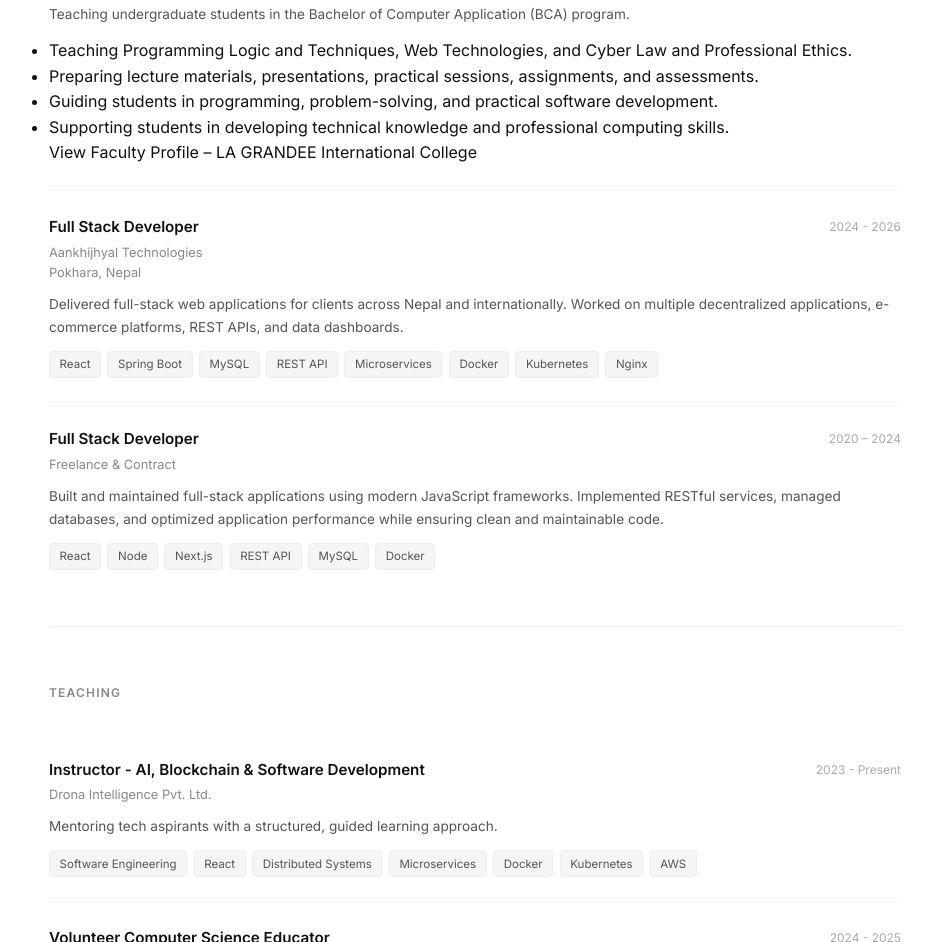
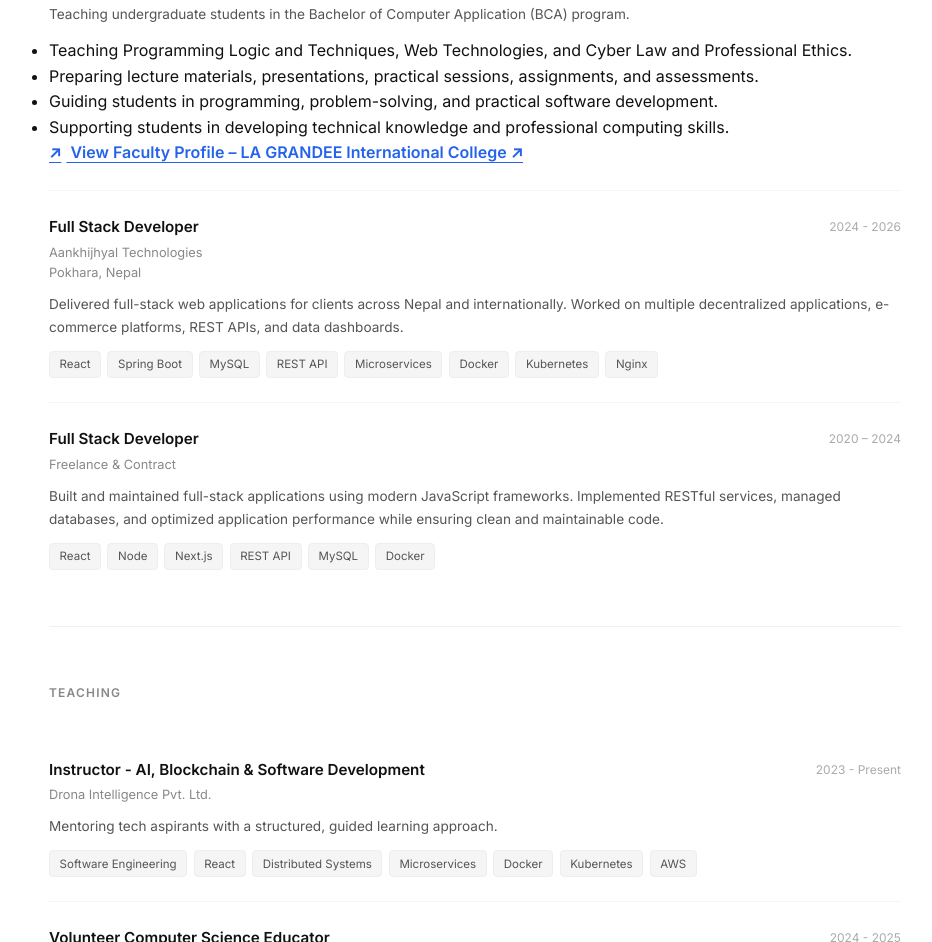
Before and after one commit to Ad-Abhishek/portfolio, a plain HTML site: page resume.html in a window 1280 px wide. Shown: the part 1710-2652 px from the top of the page, without its empty margins (165-1097 px from the left). Drawn offline with Linux system fonts and the light colour scheme.

Commit message:
refactor: update LGIC redirection link

```diff
--- a/resume.html
+++ b/resume.html
@@ -171,8 +171,15 @@
                             </ul>
 
 </p>
-                        <a href="https://lagrandee.edu.np/our-team">View Faculty Profile – LA GRANDEE International College</a>
-                    </div>
+<a
+  href="https://lagrandee.edu.np/our-team"
+  target="_blank"
+  rel="noopener noreferrer"
+  style="color: #2563eb; font-weight: 600; text-decoration: underline; text-underline-offset: 4px;"
+>
+<span style="margin-right: 5px;">↗</span>
+  View Faculty Profile – LA GRANDEE International College ↗
+</a>                    </div>
                     <div class="timeline-item fade-in">
                         <div class="timeline-header">
                             <div>
```
